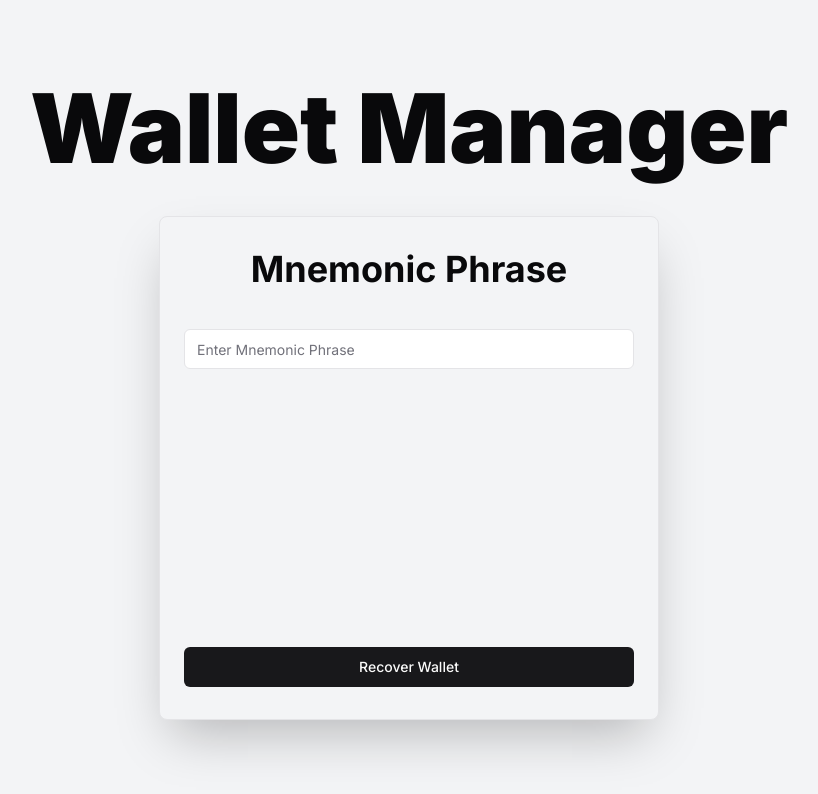
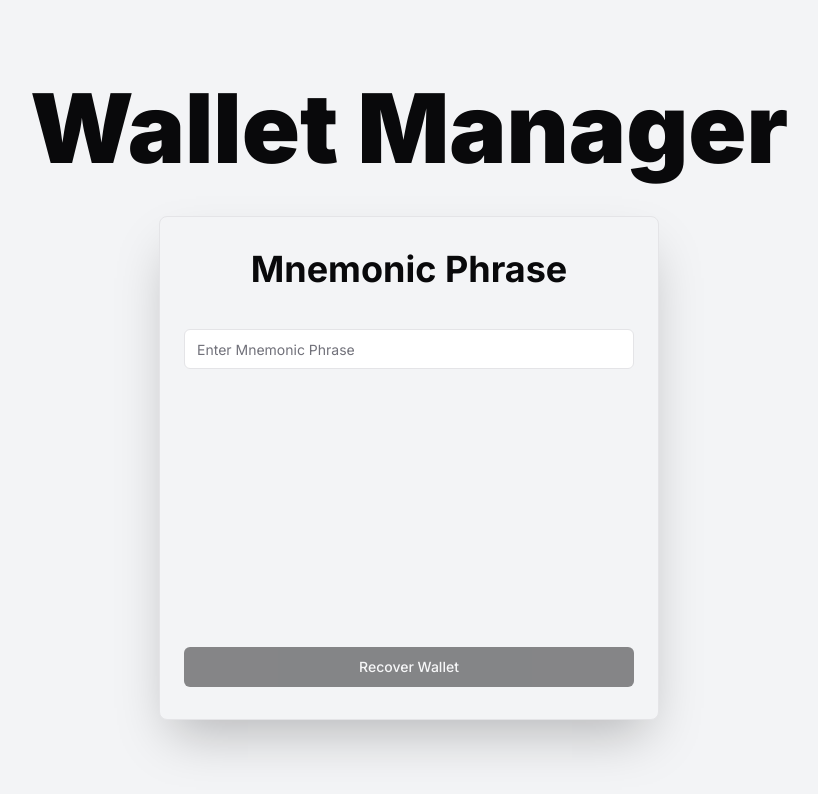
Before and after one commit to ashmeetsmonga/web3-wallet, a Next.js app: page /recover/mnemonic in a window 1280 px wide. Shown: the top 794 px of the page, without its empty margins (231-1049 px from the left). Built offline with nearby package versions, Linux system fonts and the light colour scheme.

Commit message:
added empty check in recover mnemonic page

```diff
--- a/app/recover/mnemonic/page.tsx
+++ b/app/recover/mnemonic/page.tsx
@@ -55,7 +55,7 @@ const ProvideMnemonicPage = () => {
         </div>
       </div>
       <div className="w-full">
-        <Button onClick={handleRecovery} className="w-full">
+        <Button onClick={handleRecovery} disabled={mnemonic === ""} className="w-full">
           Recover Wallet
         </Button>
       </div>
```
